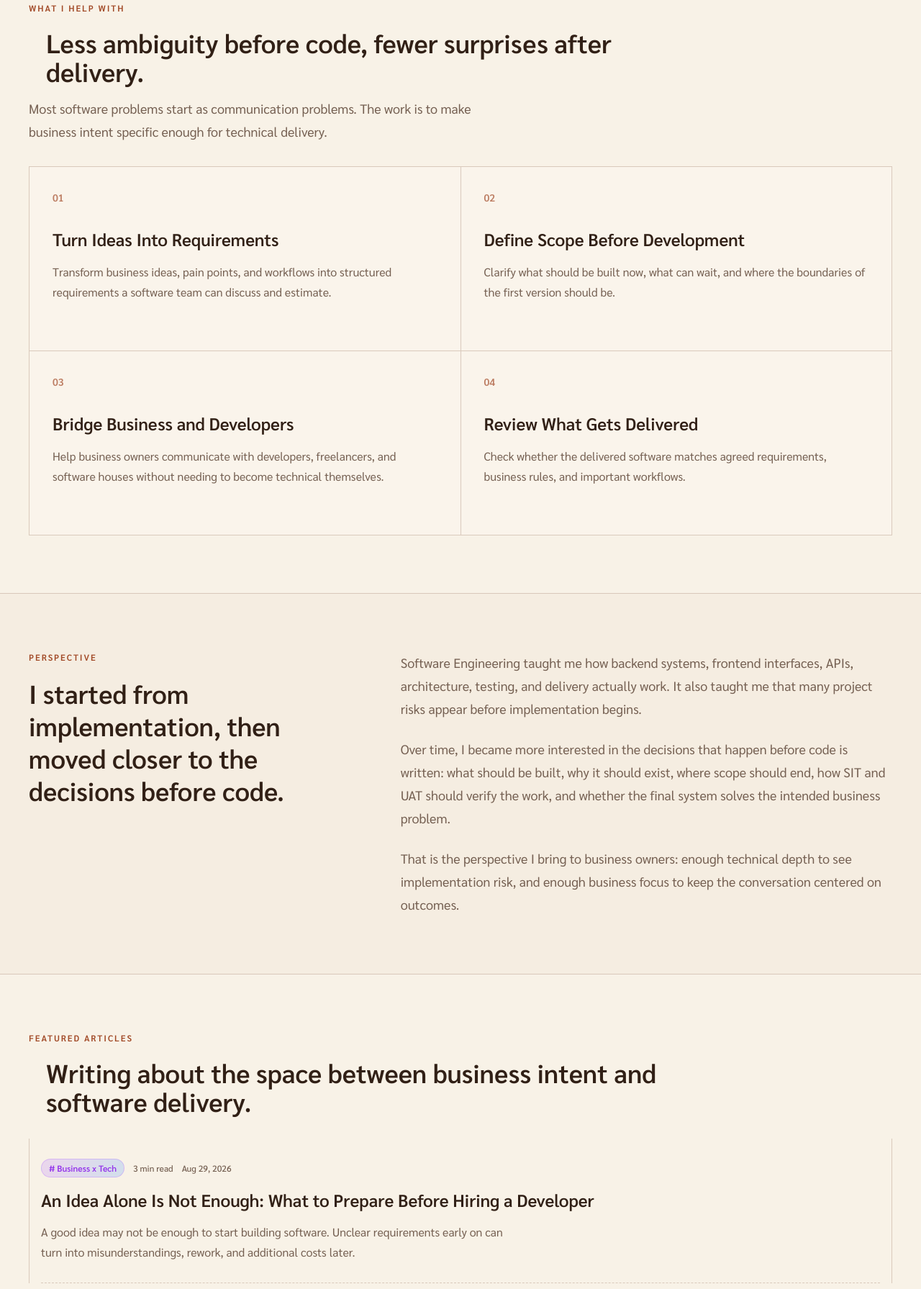
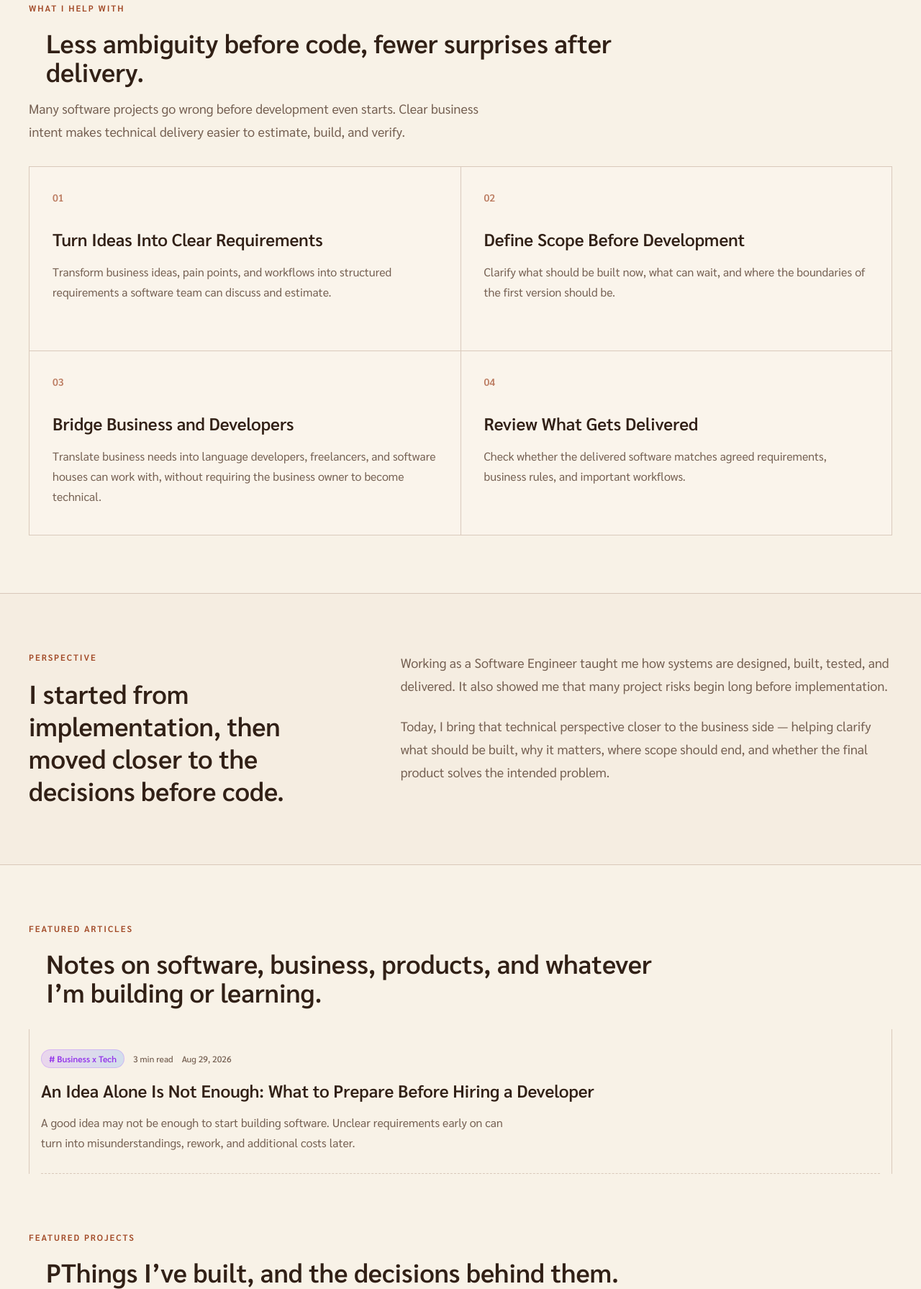
Before and after one commit to telio-s/telios-blog, an Astro site: page / in a window 1280 px wide. Shown: the part 891-2682 px from the top of the page at 72% size. Built offline with nearby package versions, Linux system fonts and the light colour scheme; Astro itself is replaced by a stand-in of ours.

Commit message:
edit text

```diff
--- a/src/components/BottomNav.astro
+++ b/src/components/BottomNav.astro
@@ -88,7 +88,7 @@ const currentPath = Astro.url.pathname.replace(/\/$/, "") || "/";
       "nav.articles": "Articles",
       "nav.projects": "Projects",
       "common.contact": "Contact",
-      "footer.body": "I help business owners make clearer software decisions before, during, and after development.",
+      "footer.body": "Building, writing, and thinking at the intersection of Business and Technology.",
       "article.back": "Back to articles",
       "project.back": "Back to projects",
       "project.readCaseStudy": "Read case study",
--- a/src/components/Footer.astro
+++ b/src/components/Footer.astro
@@ -7,7 +7,7 @@ import { contactEmail, contactMailto } from "@/config/site";
     <div>
       <p class="text-sm font-bold text-foreground">Telio the Builder</p>
       <p class="mt-3 max-w-md text-sm leading-6 text-muted-foreground" data-i18n="footer.body">
-        I help business owners make clearer software decisions before, during, and after development.
+        Building, writing, and thinking at the intersection of Business and Technology.
       </p>
     </div>
     <div class="text-sm text-muted-foreground md:text-right">
--- a/src/pages/index.astro
+++ b/src/pages/index.astro
@@ -19,7 +19,7 @@ const projects = getLocalizedEntryPairs(await getCollection("projects"))
 
 const helpAreas = [
   {
-    title: "Turn Ideas Into Requirements",
+    title: "Turn Ideas Into Clear Requirements",
     titleKey: "help.ideas.title",
     body: "Transform business ideas, pain points, and workflows into structured requirements a software team can discuss and estimate.",
     bodyKey: "help.ideas.body",
@@ -33,7 +33,7 @@ const helpAreas = [
   {
     title: "Bridge Business and Developers",
     titleKey: "help.bridge.title",
-    body: "Help business owners communicate with developers, freelancers, and software houses without needing to become technical themselves.",
+    body: "Translate business needs into language developers, freelancers, and software houses can work with, without requiring the business owner to become technical.",
     bodyKey: "help.bridge.body",
   },
   {
@@ -57,7 +57,7 @@ const helpAreas = [
         <div class="lg:col-span-8">
           <p class="micro-label" data-i18n="hero.eyebrow">Telio the Builder</p>
           <h1 class="mt-7 max-w-5xl text-5xl font-semibold leading-[1.02] text-foreground sm:text-7xl lg:text-8xl" data-i18n-html="hero.title">
-            I help business owners turn ideas into software requirements developers can actually build.
+            I help business owners turn unclear ideas into software developers can actually build.
           </h1>
         </div>
         <div class="self-end rounded-[16px] border border-border/80 bg-card/95 p-6 shadow-xl shadow-foreground/10 lg:col-span-4">
@@ -66,7 +66,7 @@ const helpAreas = [
 
             <br /><br />
 
-            I’m especially interested in the space between <strong>Business and Technology</strong>, turning business problems and ideas into software that is clear, practical to build, and designed to grow.
+            This allows me to bridge Business and Technology, <strong>turning ideas into software that can actually be built and scaled.</strong>
           </p>
           <div class="mt-8 flex flex-wrap gap-3">
             <ButtonLink href="/articles"><span data-i18n="hero.cta.articles">Read my articles</span></ButtonLink>
@@ -81,7 +81,7 @@ const helpAreas = [
         eyebrowKey="help.eyebrow"
         title="Less ambiguity before code, fewer surprises after delivery."
         titleKey="help.title"
-        description="Most software problems start as communication problems. The work is to make business intent specific enough for technical delivery."
+        description="Many software projects go wrong before development even starts. Clear business intent makes technical delivery easier to estimate, build, and verify."
         descriptionKey="help.description"
       />
       <div class="grid border-l border-t border-border/80 md:grid-cols-2">
@@ -103,13 +103,10 @@ const helpAreas = [
         </div>
         <div class="space-y-6 text-lg leading-8 text-muted-foreground lg:col-span-7 lg:col-start-6">
           <p data-i18n="perspective.body.1">
-            Software Engineering taught me how backend systems, frontend interfaces, APIs, architecture, testing, and delivery actually work. It also taught me that many project risks appear before implementation begins.
+            Working as a Software Engineer taught me how systems are designed, built, tested, and delivered. It also showed me that many project risks begin long before implementation.
           </p>
           <p data-i18n="perspective.body.2">
-            Over time, I became more interested in the decisions that happen before code is written: what should be built, why it should exist, where scope should end, how SIT and UAT should verify the work, and whether the final system solves the intended business problem.
-          </p>
-          <p data-i18n="perspective.body.3">
-            That is the perspective I bring to business owners: enough technical depth to see implementation risk, and enough business focus to keep the conversation centered on outcomes.
+            Today, I bring that technical perspective closer to the business side — helping clarify what should be built, why it matters, where scope should end, and whether the final product solves the intended problem.
           </p>
         </div>
       </div>
@@ -119,7 +116,7 @@ const helpAreas = [
       <SectionHeading
         eyebrow="Featured articles"
         eyebrowKey="articles.eyebrow"
-        title="Writing about the space between business intent and software delivery."
+        title="Notes on software, business, products, and whatever I’m building or learning."
         titleKey="articles.title"
       />
       <div class="px-4 border-x-[1px] border-border/80">
@@ -133,7 +130,7 @@ const helpAreas = [
       <SectionHeading
         eyebrow="Featured projects"
         eyebrowKey="projects.eyebrow"
-        title="Projects framed as product and business decisions, not just repositories."
+        title="PThings I’ve built, and the decisions behind them."
         titleKey="projects.title"
       />
       <div class="mt-10 grid gap-5">
@@ -152,29 +149,28 @@ const helpAreas = [
     const pageTranslations = {
       en: {
         "hero.eyebrow": "Telio the Builder",
-        "hero.title": "I help business owners turn ideas into software requirements developers can actually build.",
+        "hero.title": "I help business<br />owners turn<br />unclear ideas<br />into software that<br />developers can<br />actually build.",
         "hero.body": "<strong>Tong has a background in Software Engineering and has worked directly with business teams across multiple projects</strong>, from understanding requirements and designing technical solutions and system architecture to building real software systems.<br /><br />This allows me to bridge Business and Technology, <strong>turning ideas into software that can actually be built and scaled.</strong>",
         "hero.cta.articles": "Read my articles",
         "help.eyebrow": "What I help with",
         "help.title": "Less ambiguity before code, fewer surprises after delivery.",
-        "help.description": "Most software problems start as communication problems. The work is to make business intent specific enough for technical delivery.",
-        "help.ideas.title": "Turn Ideas Into Requirements",
+        "help.description": "Many software projects go wrong before development even starts. Clear business intent makes technical delivery easier to estimate, build, and verify.",
+        "help.ideas.title": "Turn Ideas Into Clear Requirements",
         "help.ideas.body": "Transform business ideas, pain points, and workflows into structured requirements a software team can discuss and estimate.",
         "help.scope.title": "Define Scope Before Development",
         "help.scope.body": "Clarify what should be built now, what can wait, and where the boundaries of the first version should be.",
         "help.bridge.title": "Bridge Business and Developers",
-        "help.bridge.body": "Help business owners communicate with developers, freelancers, and software houses without needing to become technical themselves.",
+        "help.bridge.body": "Translate business needs into language developers, freelancers, and software houses can work with, without requiring the business owner to become technical.",
         "help.review.title": "Review What Gets Delivered",
         "help.review.body": "Check whether the delivered software matches agreed requirements, business rules, and important workflows.",
         "perspective.eyebrow": "Perspective",
         "perspective.title": "I started from implementation, then moved closer to the decisions before code.",
-        "perspective.body.1": "Software Engineering taught me how backend systems, frontend interfaces, APIs, architecture, testing, and delivery actually work. It also taught me that many project risks appear before implementation begins.",
-        "perspective.body.2": "Over time, I became more interested in the decisions that happen before code is written: what should be built, why it should exist, where scope should end, how SIT and UAT should verify the work, and whether the final system solves the intended business problem.",
-        "perspective.body.3": "That is the perspective I bring to business owners: enough technical depth to see implementation risk, and enough business focus to keep the conversation centered on outcomes.",
+        "perspective.body.1": "Working as a Software Engineer taught me how systems are designed, built, tested, and delivered. It also showed me that many project risks begin long before implementation.",
+        "perspective.body.2": "Today, I bring that technical perspective closer to the business side — helping clarify what should be built, why it matters, where scope should end, and whether the final product solves the intended problem.",
         "articles.eyebrow": "Featured articles",
-        "articles.title": "Writing about the space between business intent and software delivery.",
+        "articles.title": "Notes on software, business, products, and whatever I’m building or learning.",
         "projects.eyebrow": "Featured projects",
-        "projects.title": "Projects framed as product and business decisions, not just repositories.",
+        "projects.title": "PThings I’ve built, and the decisions behind them.",
       },
       th: {
         "hero.eyebrow": "Telio the Builder",
```
